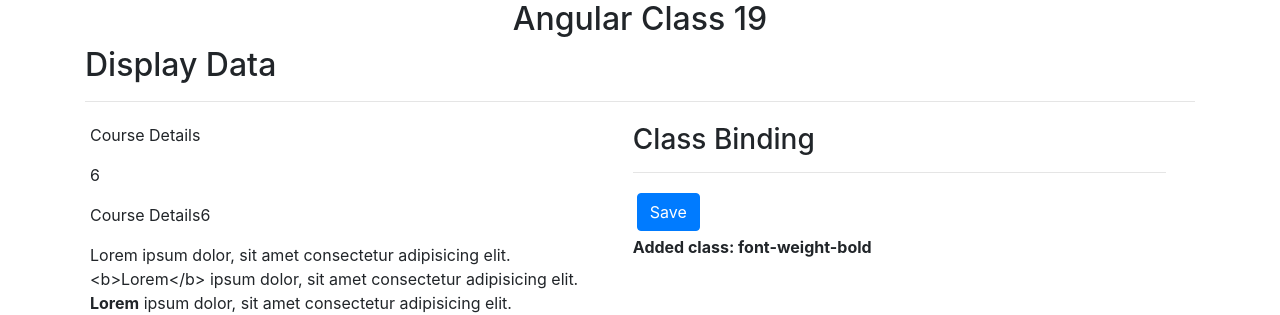
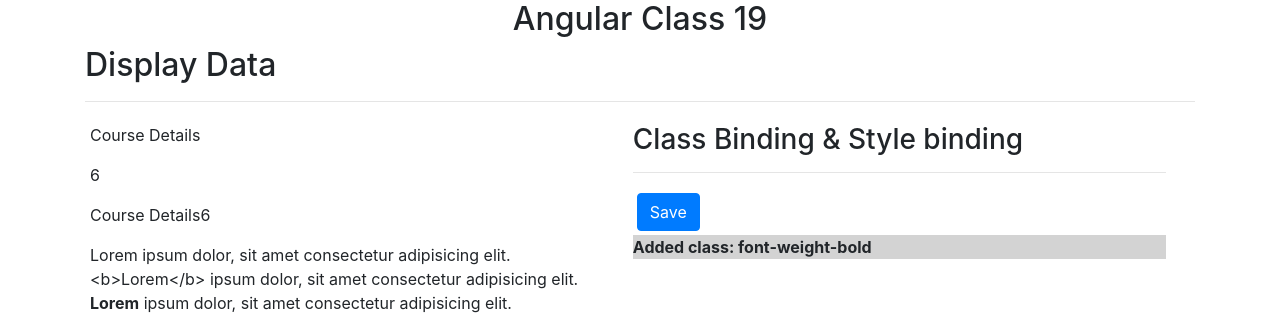
Before and after one commit to dineshgopalchand/Angular-Class-19, an Angular app: page / in a window 1280 px wide. Shown: the top 315 px of the page. Built offline with nearby package versions, Linux system fonts and the light colour scheme.

Commit message:
introduced style binding

```diff
--- a/src/app/display-data/display-data.component.html
+++ b/src/app/display-data/display-data.component.html
@@ -43,13 +43,13 @@
     </div>
     <div class="part-2">
         <div>
-            <h3>Class Binding</h3>
+            <h3>Class Binding & Style binding</h3>
             <hr>
             <button class="btn m-1" [class.btn-primary]="isActive" [class.btn-danger]="!isActive" (click)="toggelButton()">
                 {{isActive ? 'Save': 'Delete'}}
             </button>
 
-            <p [class.font-weight-bold]="isActive" [class.font-italic]="!isActive">Added class: {{isActive ? 'font-weight-bold': 'font-italic'}}</p>
+            <p id="para" [class.font-weight-bold]="isActive" [class.font-italic]="!isActive" [style.backgroundColor]="isActive?'lightgray':'gray'">Added class: {{isActive ? 'font-weight-bold': 'font-italic'}}</p>
             <!-- <button class="btn btn-danger m-1">
                 Delete
             </button> -->
```
